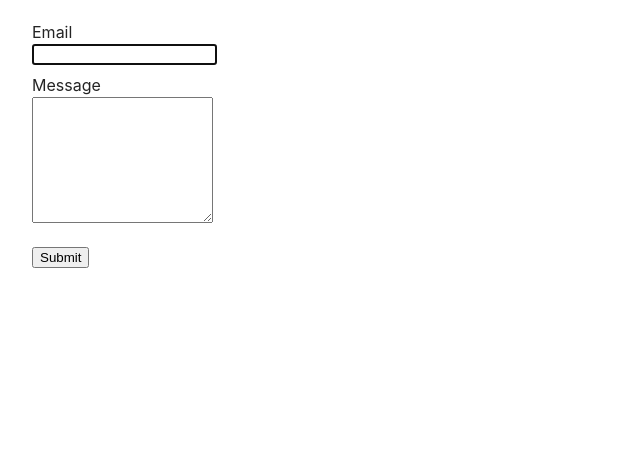
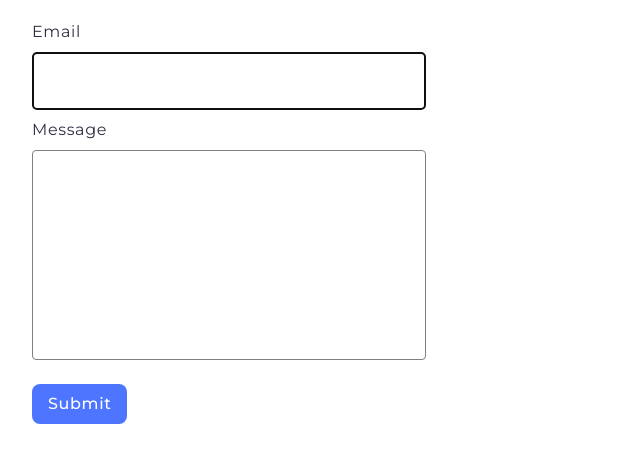
Before and after one commit to Eva-Mykhno/goit-js-hw-09, a website built with Vite: page src/2-form.html in a window 1280 px wide. Shown: the part 60-522 px from the top of the page, without its empty margins (0-640 px from the left). Built offline with nearby package versions, Linux system fonts and the light colour scheme.

Commit message:
task-2-form

```diff
--- a/src/2-form.html
+++ b/src/2-form.html
@@ -5,6 +5,12 @@
     <meta http-equiv="X-UA-Compatible" content="IE=edge" />
     <meta name="viewport" content="width=device-width, initial-scale=1.0" />
     <link rel="stylesheet" href="./css/styles.css" />
+    <link rel="preconnect" href="https://fonts.googleapis.com" />
+    <link rel="preconnect" href="https://fonts.gstatic.com" crossorigin />
+    <link
+      href="https://fonts.googleapis.com/css2?family=Montserrat:ital,wght@0,100..900;1,100..900&display=swap"
+      rel="stylesheet"
+    />
     <title>Form</title>
   </head>
   <body>
--- a/src/css/styles.css
+++ b/src/css/styles.css
@@ -54,8 +54,11 @@
   display: flex;
   padding: 24px;
   flex-direction: column;
-  align-items: flex-start;
-  /* gap: 16px; */
+  color: #2e2f42;
+  font-family: Montserrat;
+  font-size: 16px;
+  line-height: 1.5;
+  letter-spacing: 0.04em;
 }
 
 label {
@@ -64,12 +67,66 @@ label {
   margin-bottom: 8px;
 }
 
-/* textarea {
-  display: flex;
-  flex-direction: column;
-  margin-bottom: 8px;
-}  */
+textarea {
+  margin-top: 8px;
+  width: 360px;
+  padding: 8px 16px;
+  border-radius: 4px;
+  border: 1px solid #808080;
+  resize: none;
+  font-family: Montserrat;
+  font-size: 16px;
+  font-weight: 500;
+  line-height: 1.5;
+  letter-spacing: 0.04em;
+}
+
+input {
+  width: 360px;
+  height: 40px;
+  margin-top: 8px;
+  padding: 8px 16px;
+  border-radius: 4px;
+  border: 1px solid #808080;
+  font-family: Montserrat;
+  font-size: 16px;
+  font-weight: 500;
+  line-height: 1.5;
+  letter-spacing: 0.04em;
+}
+
+input:hover,
+input:focus,
+textarea:hover,
+textarea:focus {
+  border: 1px solid #000000;
+  color: #2e2f42;
+  color: #2e2f42;
+  font-size: 16px;
+  line-height: 1.5;
+  letter-spacing: 0.04em;
+  font-family: Montserrat;
+}
 
 button {
   margin-top: 16px;
+  padding: 8px 16px;
+  justify-content: center;
+  align-items: center;
+  width: 95px;
+  height: 40px;
+  border-radius: 8px;
+  background-color: #4e75ff;
+  border: none;
+  color: #fff;
+  font-family: Montserrat;
+  font-size: 16px;
+  font-weight: 500;
+  line-height: 1.5;
+  letter-spacing: 0.04em;
 }
+
+button:hover {
+  border-radius: 8px;
+  background-color: #6c8cff;
+}
--- a/src/js/2-form.js
+++ b/src/js/2-form.js
@@ -2,3 +2,36 @@ const formData = {
   email: '',
   message: '',
 };
+
+const form = document.querySelector('.feedback-form');
+form.addEventListener('input', savedInput);
+form.addEventListener('submit', onSubmit);
+
+function savedInput(event) {
+  const key = event.target.name;
+  formData[key] = event.target.value;
+  localStorage.setItem('feedback-form-state', JSON.stringify(formData));
+}
+
+function storageOutput() {
+  const data = JSON.parse(localStorage.getItem('feedback-form-state'));
+  if (!data) {
+    return;
+  }
+  const { email, message } = form.elements;
+  email.value = data.email;
+  message.value = data.message;
+}
+
+storageOutput();
+
+function onSubmit(event) {
+  event.preventDefault();
+  if (formData.email.value === '' || formData.message.value === '') {
+    alert('Fill please all fields');
+  } else {
+    console.log(formData);
+    localStorage.removeItem('feedback-form-state');
+    form.reset();
+  }
+}
```
